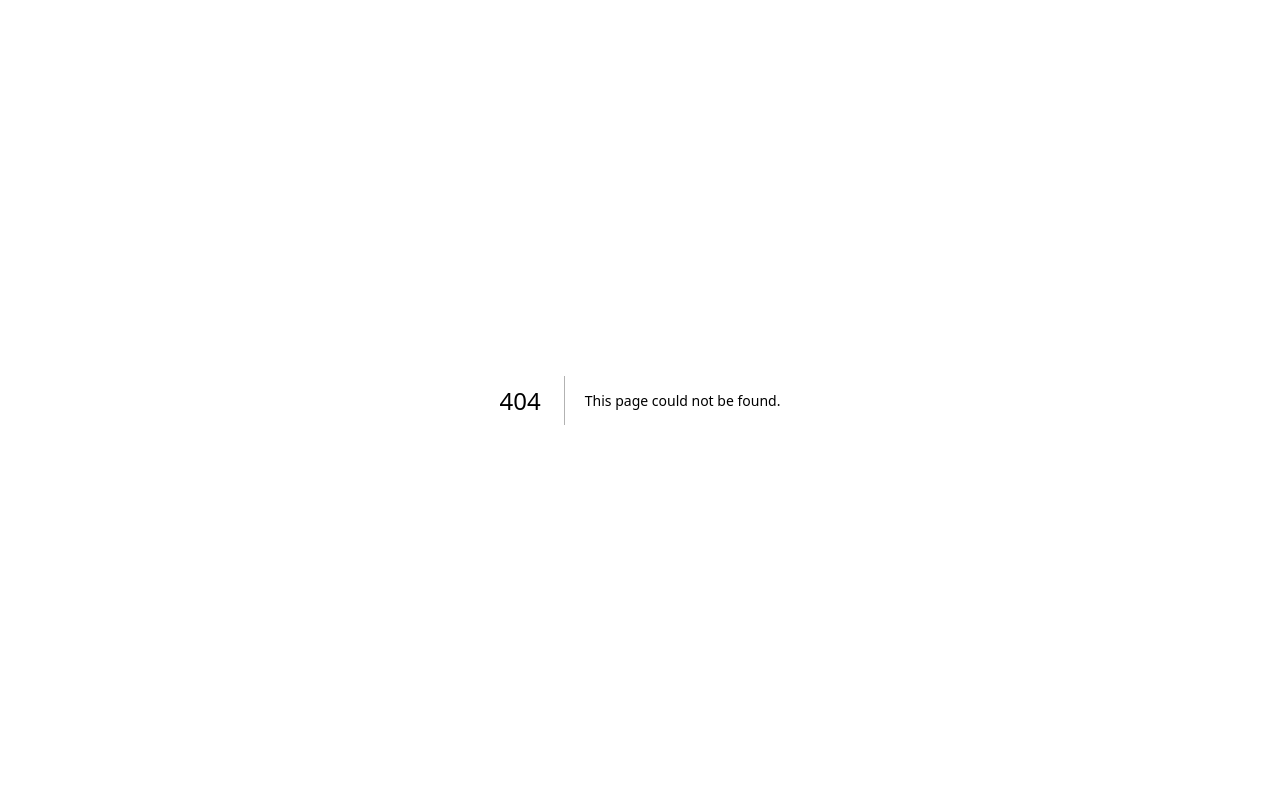
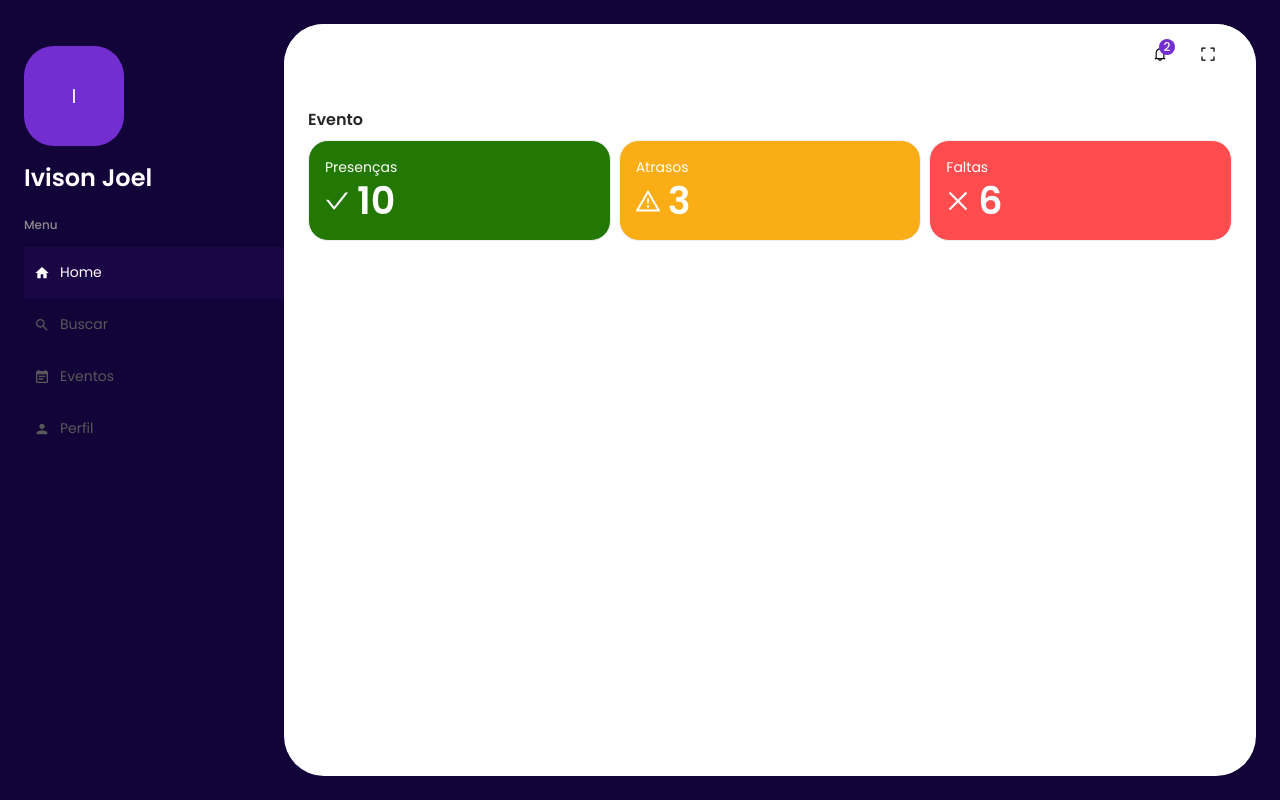
Before and after one commit to Ivisonj/IEvent-Frontend, a Next.js app in the folder ievent-frontend/: page /user/event in a window 1280 px wide. Before the commit this address had no page. Built offline with nearby package versions, Linux system fonts and the light colour scheme; a web font is replaced by a local one.

Commit message:
feat: participantStats creation

```diff
--- /dev/null
+++ b/ievent-frontend/src/app/user/event/page.tsx
@@ -0,0 +1,18 @@
+import { Box, Typography } from '@mui/material'
+
+import ParticipantStats from '@/components/participantStats'
+
+const EventPage = () => {
+  return (
+    <Box width="100%" height="auto" flexDirection="column">
+      <Typography variant="h5" mb={1}>
+        Evento
+      </Typography>
+      <Box width="100%">
+        <ParticipantStats attendance={10} delays={3} absences={6} />
+      </Box>
+    </Box>
+  )
+}
+
+export default EventPage
--- a/ievent-frontend/src/app/user/my-event/page.tsx
+++ b/ievent-frontend/src/app/user/my-event/page.tsx
@@ -8,10 +8,10 @@ const MyEvent = () => {
   return (
     <Box width="100%" height="auto" flexDirection="column">
       <Typography variant="h5" mb={1}>
-        Meus Eventos
+        Meu Evento
       </Typography>
       <Box width="100%">
-        <EventStats nextEvent="20, Mai" totalGuests={50} totalEvents={10} />
+        <EventStats nextEvent="20 Mai" totalGuests={50} totalEvents={10} />
         <Box mt={2}>
           <Typography variant="h5" mb={1}>
             Participantes
--- /dev/null
+++ b/ievent-frontend/src/components/participantStats/index.tsx
@@ -0,0 +1,86 @@
+'use client'
+import {
+  CheckOutlined,
+  WarningOutlined,
+  CloseOutlined,
+} from '@ant-design/icons'
+import { Box, Typography, Stack, useTheme } from '@mui/material'
+
+import MainCard from '../mainCard'
+
+interface ParticipantStatsProps {
+  attendance: number
+  delays: number
+  absences: number
+}
+
+const ParticipantStats = ({
+  attendance,
+  delays,
+  absences,
+}: ParticipantStatsProps) => {
+  const theme = useTheme()
+  return (
+    <Box
+      width="100%"
+      sx={{ display: 'flex', flexDirection: { xs: 'column', sm: 'row' } }}
+    >
+      <MainCard
+        sx={{ mb: { xs: 1, sm: 0 } }}
+        bgColor={theme.palette.success.dark}
+      >
+        <Typography variant="h6">Presenças</Typography>
+        <Stack
+          width="100%"
+          height="45px"
+          display="flex"
+          flexDirection="row"
+          alignItems="center"
+        >
+          <CheckOutlined style={{ fontSize: '1.5rem' }} />
+          <Typography variant="h1" ml={1}>
+            {attendance}
+          </Typography>
+        </Stack>
+      </MainCard>
+      <MainCard
+        sx={{ mb: { xs: 1, sm: 0 }, ml: { xs: 0, sm: 1 } }}
+        bgColor={theme.palette.warning.main}
+      >
+        <Typography variant="h6">Atrasos</Typography>
+        <Stack
+          width="100%"
+          height="45px"
+          display="flex"
+          flexDirection="row"
+          alignItems="center"
+        >
+          <WarningOutlined style={{ fontSize: '1.5rem' }} />
+          <Typography variant="h1" ml={1}>
+            {delays}
+          </Typography>
+        </Stack>
+      </MainCard>
+      <MainCard
+        sx={{ ml: { xs: 0, sm: 1 } }}
+        bgColor={theme.palette.error.main}
+      >
+        <Typography variant="h6">Faltas</Typography>
+        <Stack
+          width="100%"
+          height="45px"
+          display="flex"
+          flexDirection="row"
+          alignItems="center"
+        >
+          <CloseOutlined style={{ fontSize: '1.5rem' }} />
+          <Typography variant="h1" ml={1}>
+            {absences}
+          </Typography>
+        </Stack>
+      </MainCard>
+    </Box>
+  )
+}
+
+export default ParticipantStats
```
